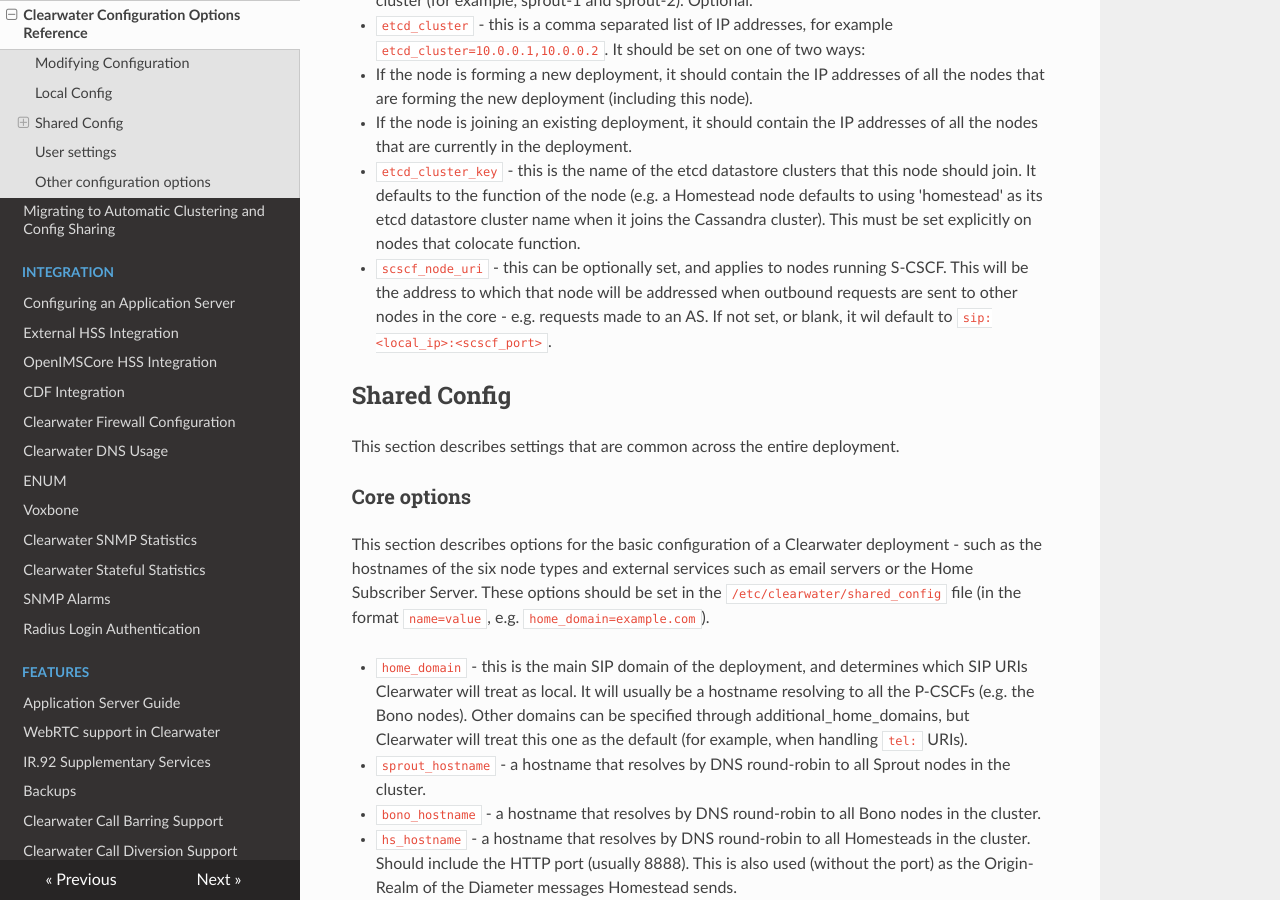
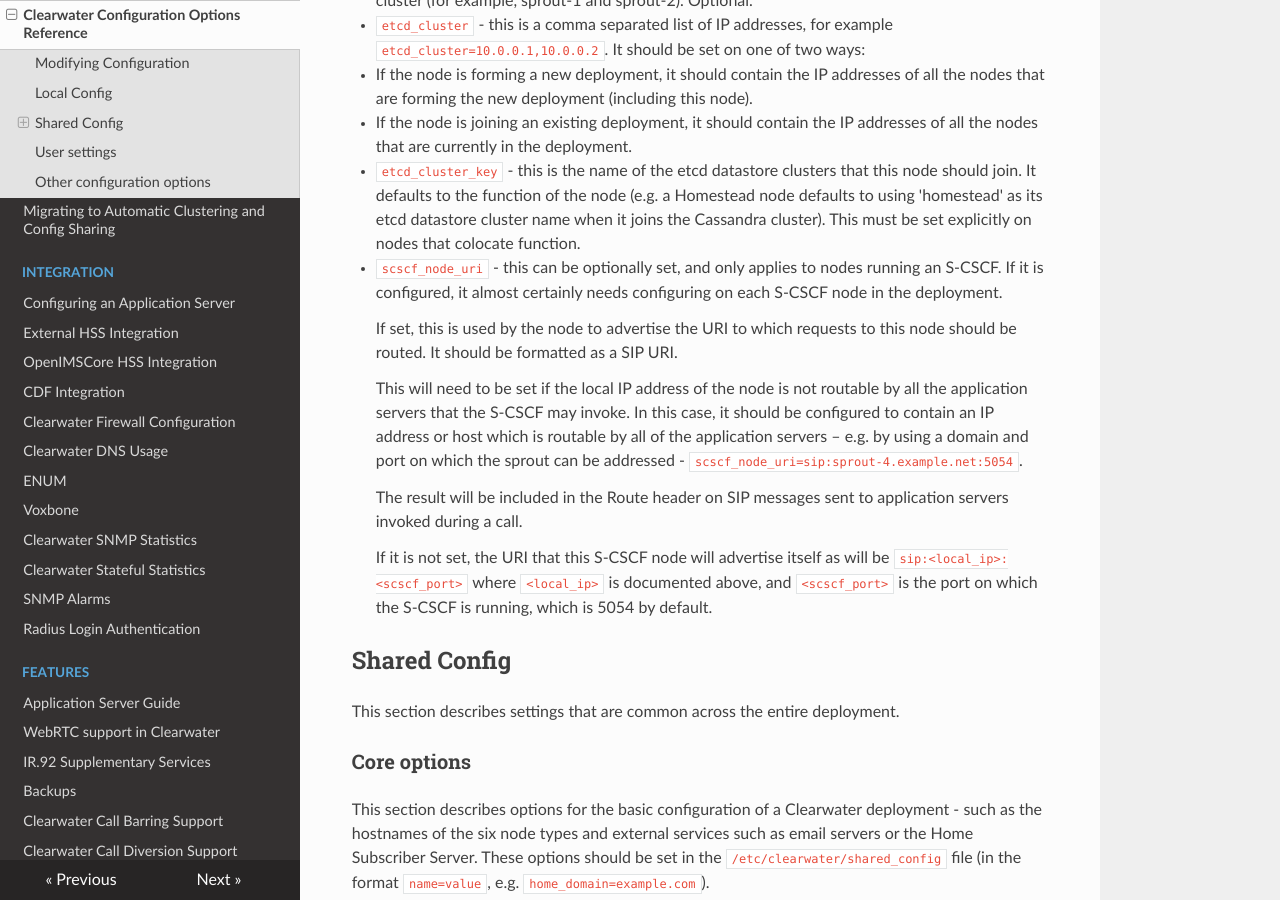
Before and after one commit to Metaswitch/clearwater-readthedocs, an MkDocs documentation site: the page built from docs/Clearwater_Configuration_Options_Reference.md, in a window 1280 px wide and 900 px high, scrolled down 1381 px. Built offline with MkDocs 1.6.1, drawn with Linux system fonts in a browser that asks for light colours; nearby versions of some CDN libraries; old or Windows-style settings are respelled for this version of MkDocs.

Commit message:
Clarify scscf_node_uri usage

```diff
--- a/docs/Clearwater_Configuration_Options_Reference.md
+++ b/docs/Clearwater_Configuration_Options_Reference.md
@@ -26,15 +26,23 @@ You should follow [this process](Modifying_Clearwater_settings.md) when changing
 
 This section describes settings that are specific to a single node and are not applicable to any other nodes in the deployment. They are entered early on in the node's life and are not normally changed. These options should be set in `/etc/clearwater/local_config`. Once this file has been created it is highly recommended that you do not change it unless instructed to do so. If you find yourself needing to change these settings, you should destroy and recreate then node instead.
 
-* `local_ip` - this should be set to an IP address which is configured on an interface on this system, and can communicate on an internal network with other Clearwater nodes and IMS core components like the HSS.
-* `public_ip` - this should be set to an IP address accessible to external clients (SIP UEs for Bono, web browsers for Ellis). It does not need to be configured on a local interface on the system - for example, in a cloud environment which puts instances behind a NAT.
-* `public_hostname` - this should be set to a hostname which resolves to `public_ip`, and will communicate with only this node (i.e. not be round-robined to other nodes). It can be set to `public_ip` if necessary.
-* `node_idx` - an index number used to distinguish this node from others of the same type in the cluster (for example, sprout-1 and sprout-2). Optional.
-* `etcd_cluster` - this is a comma separated list of IP addresses, for example `etcd_cluster=10.0.0.1,10.0.0.2`. It should be set on one of two ways:
+*   `local_ip` - this should be set to an IP address which is configured on an interface on this system, and can communicate on an internal network with other Clearwater nodes and IMS core components like the HSS.
+*   `public_ip` - this should be set to an IP address accessible to external clients (SIP UEs for Bono, web browsers for Ellis). It does not need to be configured on a local interface on the system - for example, in a cloud environment which puts instances behind a NAT.
+*   `public_hostname` - this should be set to a hostname which resolves to `public_ip`, and will communicate with only this node (i.e. not be round-robined to other nodes). It can be set to `public_ip` if necessary.
+*   `node_idx` - an index number used to distinguish this node from others of the same type in the cluster (for example, sprout-1 and sprout-2). Optional.
+*   `etcd_cluster` - this is a comma separated list of IP addresses, for example `etcd_cluster=10.0.0.1,10.0.0.2`. It should be set on one of two ways:
   * If the node is forming a new deployment, it should contain the IP addresses of all the nodes that are forming the new deployment (including this node).
   * If the node is joining an existing deployment, it should contain the IP addresses of all the nodes that are currently in the deployment.
-* `etcd_cluster_key` - this is the name of the etcd datastore clusters that this node should join. It defaults to the function of the node (e.g. a Homestead node defaults to using 'homestead' as its etcd datastore cluster name when it joins the Cassandra cluster). This must be set explicitly on nodes that colocate function.
-* `scscf_node_uri` - this can be optionally set, and applies to nodes running S-CSCF. This will be the address to which that node will be addressed when outbound requests are sent to other nodes in the core - e.g. requests made to an AS. If not set, or blank, it wil default to `sip:<local_ip>:<scscf_port>`.
+*   `etcd_cluster_key` - this is the name of the etcd datastore clusters that this node should join. It defaults to the function of the node (e.g. a Homestead node defaults to using 'homestead' as its etcd datastore cluster name when it joins the Cassandra cluster). This must be set explicitly on nodes that colocate function.
+*   `scscf_node_uri` - this can be optionally set, and only applies to nodes running an S-CSCF. If it is configured, it almost certainly needs configuring on each S-CSCF node in the deployment.
+
+    If set, this is used by the node to advertise the URI to which requests to this node should be routed. It should be formatted as a SIP URI.
+
+    This will need to be set if the local IP address of the node is not routable by all the application servers that the S-CSCF may invoke. In this case, it should be configured to contain an IP address or host which is routable by all of the application servers – e.g. by using a domain and port on which the sprout can be addressed - `scscf_node_uri=sip:sprout-4.example.net:5054`.
+
+    The result will be included in the Route header on SIP messages sent to application servers invoked during a call.
+
+    If it is not set, the URI that this S-CSCF node will advertise itself as will be `sip:<local_ip>:<scscf_port>` where `<local_ip>` is documented above, and `<scscf_port>` is the port on which the S-CSCF is running, which is 5054 by default.
 
 ## Shared Config
 
```
